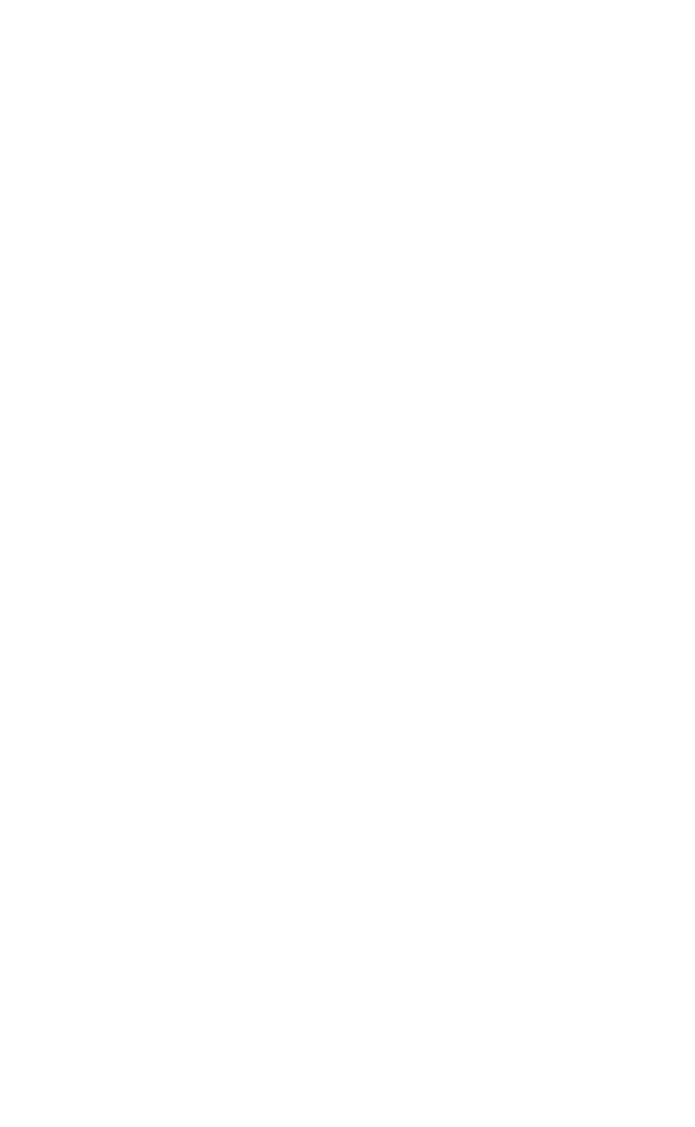
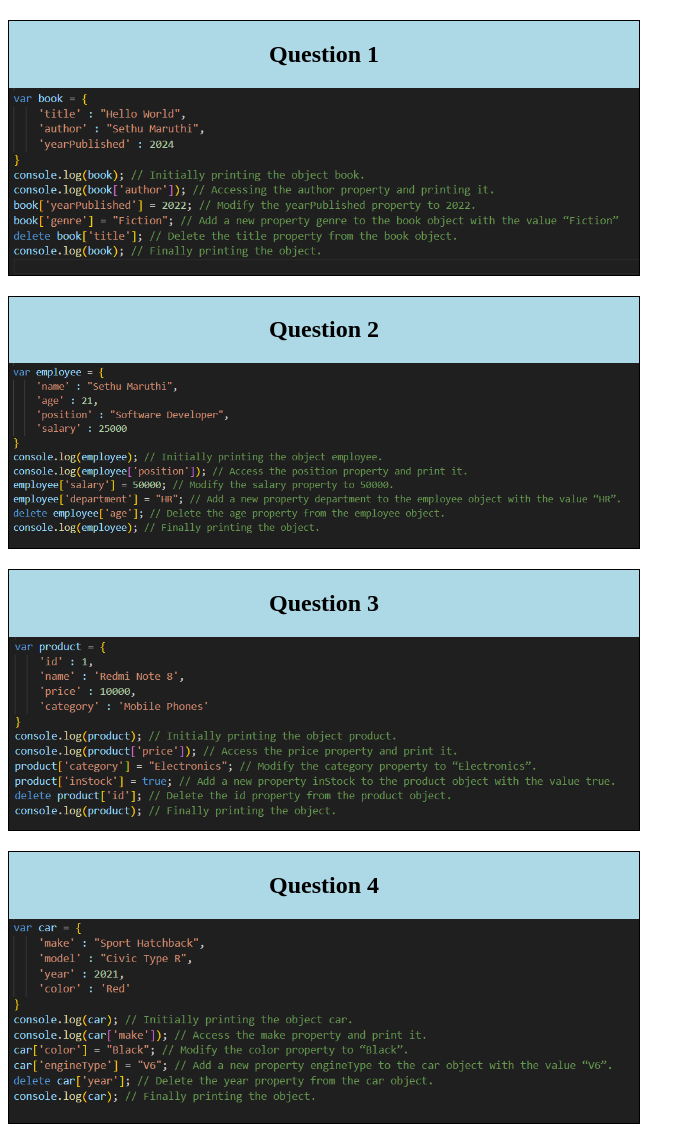
Before and after one commit to maruthi0209/28Nov-Task1, a plain HTML site: page index.html in a window 1280 px wide. Shown: the top 1127 px of the page, without its empty margins (0-695 px from the left). Before the commit the page ends 800 px from the top, so only its background shows below. Drawn offline with Linux system fonts and the light colour scheme.

Commit message:
Added styles to webpage

```diff
--- a/index.html
+++ b/index.html
@@ -4,8 +4,26 @@
     <meta charset="UTF-8">
     <meta name="viewport" content="width=device-width, initial-scale=1.0">
     <title>Document</title>
+    <link rel="stylesheet" href="./style.css">
 </head>
 <body>
+
+    <div><h2>Question 1</h2>
+        <img src="./Question1.png" alt="Question1">
+    </div>
+    <div><h2>Question 2</h2>
+        <img src="./Question2.png" alt="Question2">
+    </div>
+    <div><h2>Question 3</h2>
+        <img src="./Question3.png" alt="Question3">
+    </div>
+    <div><h2>Question 4</h2>
+        <img src="./Question4.png" alt="Question4">
+    </div>
+    <div><h2>Question 5</h2>
+        <img src="./Question5.png" alt="Question5">
+    </div>
+
     <script src="./script.js"></script>
 </body>
 </html>
--- /dev/null
+++ b/style.css
@@ -0,0 +1,17 @@
+*{
+    padding: 0;
+    box-sizing: border-box;
+}
+
+div {
+    width: 50%;
+    border: 1px solid;
+    margin: 20px 0px;
+    background-color: lightblue;
+    text-align: center;
+}
+
+img {
+    width: 100%;
+    display: block;
+}
```
Also changed, not shown: Question1.png (added), Question2.png (added), Question3.png (added), Question4.png (added), Question5.png (added).
